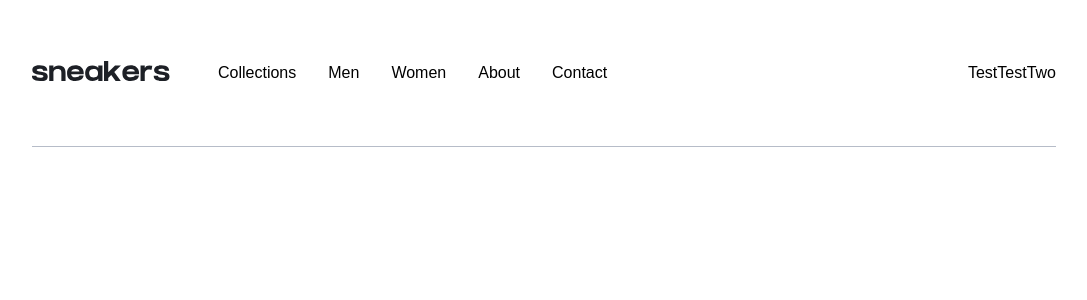
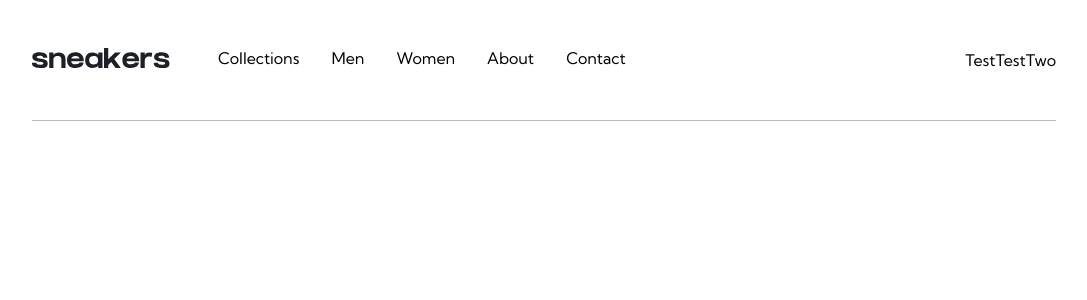
Before and after one commit to tkressma/ecommerce-product-page, a React (Create React App) app in the folder ecommerce-product-page-react/: page / in a window 1280 px wide. Shown: the top 300 px of the page, without its empty margins (96-1183 px from the left). Built offline with nearby package versions, Linux system fonts and the light colour scheme.

Commit message:
Add font. Add orange underline to nav items on hover

```diff
--- a/ecommerce-product-page-react/src/components/Header/Navigation.module.css
+++ b/ecommerce-product-page-react/src/components/Header/Navigation.module.css
@@ -2,7 +2,7 @@
   display: flex;
   flex-direction: row-reverse;
   align-items: center;
-  padding: 1.5rem 0;
+  height: 100%;
 }
 
 .nav__items {
@@ -15,6 +15,7 @@
   height: 100%;
   gap: 1rem;
   list-style: none;
+  margin: 0;
 }
 
 .menu--desktop {
@@ -26,6 +27,11 @@
   align-items: center;
   margin: auto 0.5rem;
   height: 100%;
+  border-bottom: 4px solid transparent;
+}
+
+.menu--desktop > li:hover {
+  border-bottom: 4px solid orange;
 }
 
 .menu--mobile {
@@ -37,7 +43,7 @@
 }
 
 @media (min-width: 768px) {
-  .nav {
+  .menu--desktop > li {
     padding: 3rem 0;
   }
 
--- a/ecommerce-product-page-react/src/components/UI/Container.module.css
+++ b/ecommerce-product-page-react/src/components/UI/Container.module.css
@@ -3,7 +3,7 @@
   margin: 0 auto;
 }
 
-@media (min-width: 758px) {
+@media (min-width: 768px) {
   .container {
     width: 80%;
   }
--- a/ecommerce-product-page-react/src/index.css
+++ b/ecommerce-product-page-react/src/index.css
@@ -1,3 +1,4 @@
+@import url("https://fonts.googleapis.com/css2?family=Kumbh+Sans:wght@400;700&display=swap");
 *,
 *::before,
 *::after {
@@ -5,7 +6,7 @@
 }
 
 html {
-  font-family: sans-serif;
+  font-family: "Kumbh Sans", sans-serif;
 }
 
 body {
```
